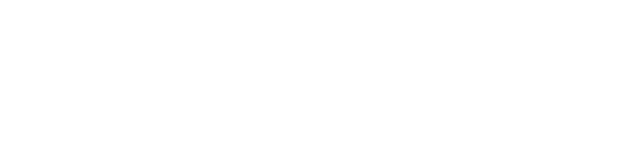
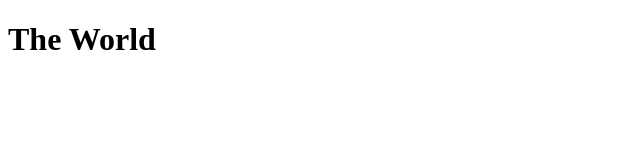
Before and after one commit to galateeL/helloWorld, a plain HTML site: page index.html in a window 1280 px wide. Shown: the whole page, without its empty margins (0-640 px from the left). Drawn offline with Linux system fonts and the light colour scheme.

Commit message:
Add h1 in the body

```diff
--- a/index.html
+++ b/index.html
@@ -4,3 +4,8 @@
     <meta charset="utf-8"/>
     <title>new title</title>
   </head>
+  <body>
+    <header>
+      <h1>The World</h1>
+     </header>
+  </body>
```
